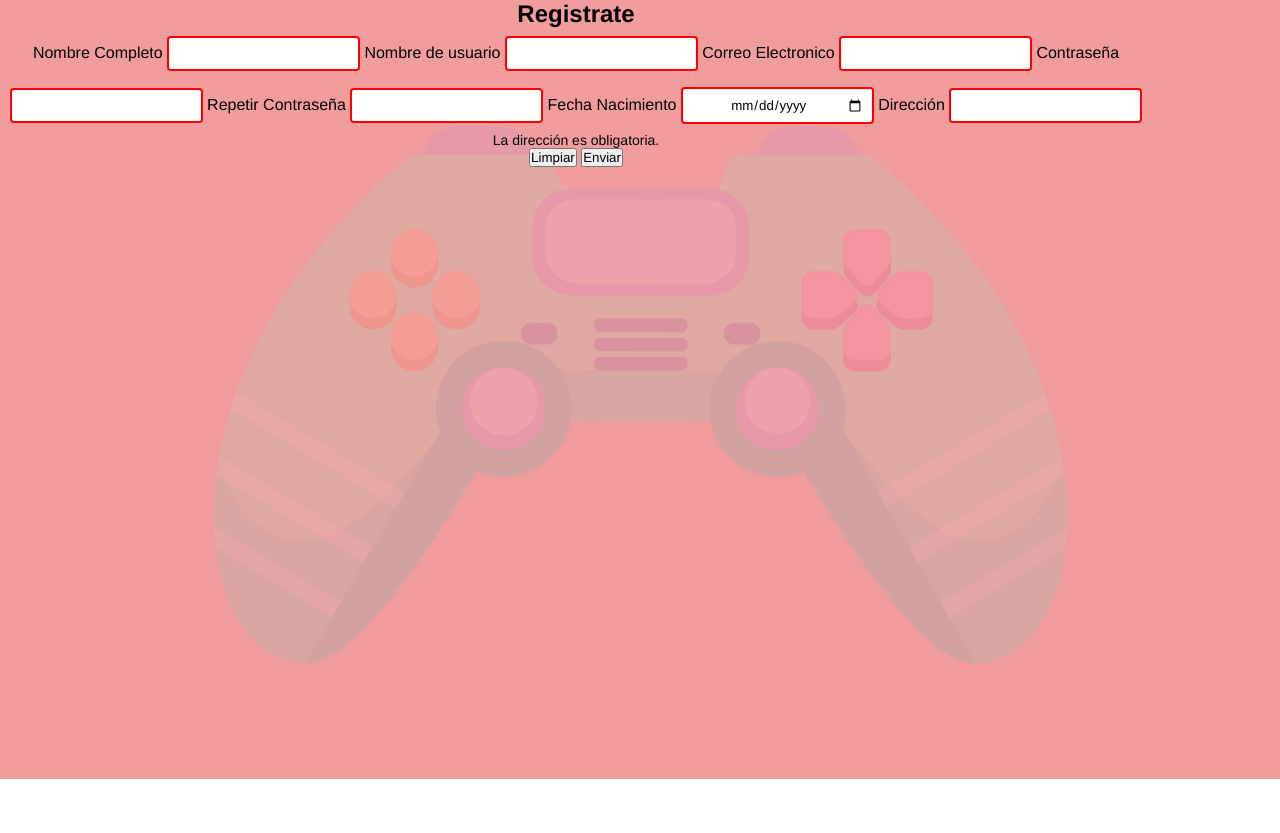
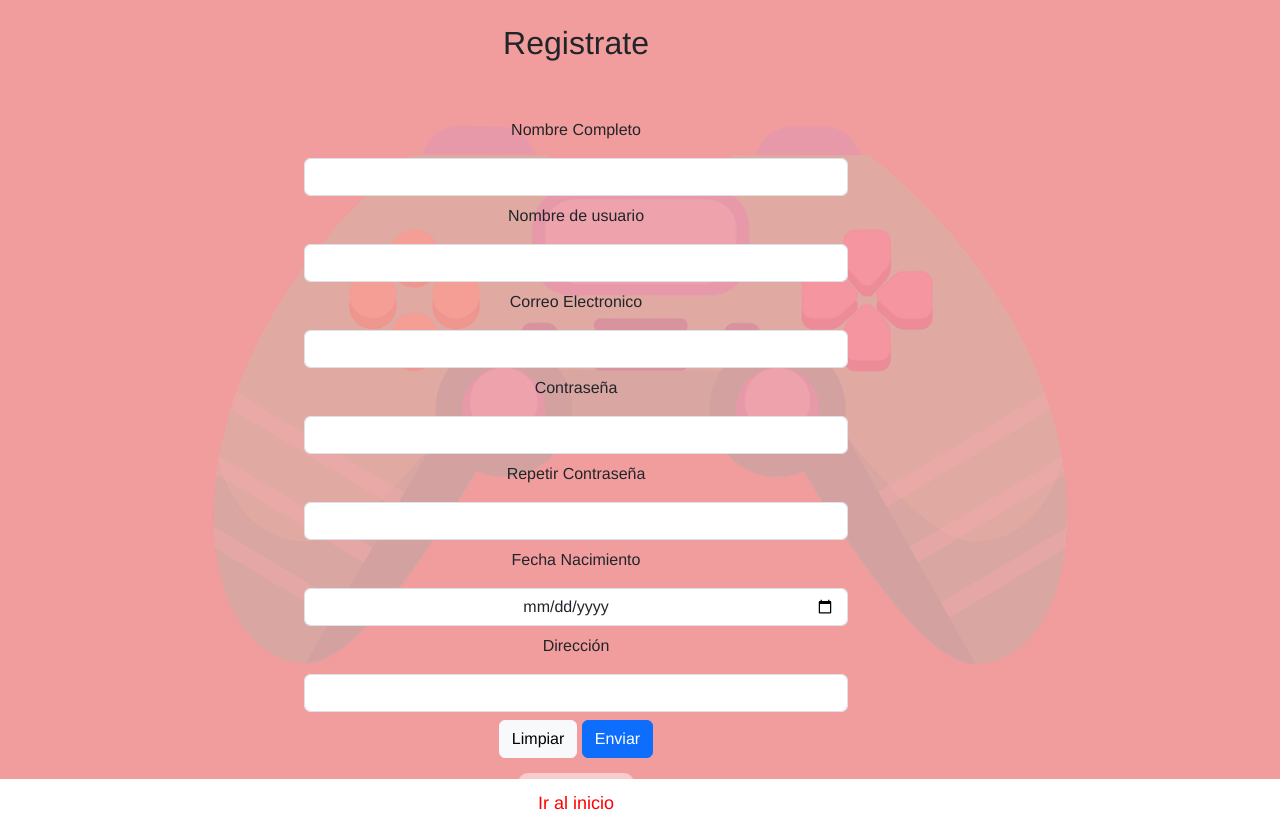
Before and after one commit to isisdagDuoc/proyecto_pyme_juegos, a plain HTML site: page formulario.html in a window 1280 px wide. Both pictures are taken after a click on the button "Limpiar". Before the commit the page ends 800 px from the top, so only its background shows below. Drawn offline with nearby package versions, Linux system fonts and the light colour scheme.

Commit message:
agregar boostrap

```diff
--- a/formulario.html
+++ b/formulario.html
@@ -3,40 +3,46 @@
 <head>
     <meta charset="UTF-8">
     <meta name="viewport" content="width=device-width, initial-scale=1.0">
+    <title>formulario de registro</title>
+    <link href="https://cdn.jsdelivr.net/npm/bootstrap@5.3.0/dist/css/bootstrap.min.css" rel="stylesheet">
     <link rel="stylesheet" href="style.css">
-    <title>formulario de registro</title>
 
 </head>
 <body>
-    <form id="formulario">
-        <h2>Registrate</h2>
+    <form id="formulario" class="w-50 p-3 mx-auto p-2">
+    <div class="mb-3">
+        <h2 class="mb-5 p-2">Registrate</h2>
 
-        <label for="nombre_completo">Nombre Completo</label>
+        <label for="nombre_completo" class="form-label">Nombre Completo</label>
         <input type="text" name="nombre_completo" id="nombre" class="form-control">
 
-        <label for="nombre_usuario">Nombre de usuario</label>
+        <label for="nombre_usuario" class="form-label">Nombre de usuario</label>
         <input type="text" name="nombre_usuario" id="usuario" class="form-control">
 
-        <label for="correo">Correo Electronico</label>
+        <label for="correo" class="form-label">Correo Electronico</label>
         <input type="email"name ="correo" id="correo" class="form-control">
 
-        <label for="contraseña">Contraseña</label>
+        <label for="contraseña" class="form-label">Contraseña</label>
         <input type="password"name="contraseña" id="contraseña" class="form-control">
 
-        <label for="repetir_contraseña">Repetir Contraseña</label>
+        <label for="repetir_contraseña" class="form-label">Repetir Contraseña</label>
         <input type="password" name="repetir_contraseña" id="repcontraseña" class="form-control">
 
-        <label for="fecha_nacimiento">Fecha Nacimiento</label>
+        <label for="fecha_nacimiento" class="form-label">Fecha Nacimiento</label>
         <input type="date" name="fecha_nacimiento" class="form-control" id="fecha_nac">
 
-        <label for="direccion">Dirección</label>
+        <label for="direccion" class="form-label">Dirección</label>
         <input type="text" name="direccion" class="form-control" id="direccion">
 
-        <p class="error-message"></p>
+        <p class="error-message card text-bg-danger mb-3"></p>
 
-        <button id="btnLimpiar">Limpiar</button>
-        <button type="submit">Enviar</button>
+        <button id="btnLimpiar" type="reset" class="btn btn-light">Limpiar</button>
+        <button type="submit" class="btn btn-primary">Enviar</button>
+    </div>
     </form>
+
+    <a href="index.html" class="categoria">Ir al inicio</a>
+
 
     <script src="https://code.jquery.com/jquery-3.6.0.min.js"></script>
     <script src="main.js"></script>
--- a/main.js
+++ b/main.js
@@ -14,14 +14,14 @@ function () {
     //valida que el input de nombre no quede vacio
     if ($("#nombre").val().trim() === "") {
         $("#nombre").addClass("is-invalid");
-        $("#nombre").next(".error-message").text("El nombre es obligatorio.").show();
+        $(".error-message").text("El nombre es obligatorio.").show();
         isValid = false;
     }
 
        //valida que el input de usuario no quede vacio
     if ($("#usuario").val().trim() === "") {
         $("#usuario").addClass("is-invalid");
-        $("#usuario").next(".error-message").text("El nombre de usuario es obligatorio.").show();
+        $(".error-message").text("El nombre de usuario es obligatorio.").show();
         isValid = false;
     }
 
@@ -29,7 +29,7 @@ function () {
        //valida que el input de correo no quede vacio
     if ($("#correo").val().trim() === "") {
         $("#correo").addClass("is-invalid");
-        $("#correo").next(".error-message").text("El correo electronico es obligatorio.").show();
+        $(".error-message").text("El correo electronico es obligatorio.").show();
         isValid = false;
     }
 
@@ -37,14 +37,15 @@ function () {
     if ($("#contraseña").val().trim() === "" || $("#repcontraseña").val().trim() === "" ) {
         $("#contraseña").addClass("is-invalid");
         $("#repcontraseña").addClass("is-invalid");
-        $("#contraseña").next(".error-message").text("La contraseña es obligatoria.").show();
+
+        $(".error-message").text("La contraseña es obligatoria.").show();
         isValid = false;
     }
 
        //valida que el input de fecha nacimiento no quede vacio
      if ($("#fecha_nac").val().trim() === "") {
         $("#fecha_nac").addClass("is-invalid");
-        $("#fecha_nac").next(".error-message").text("La fecha de nacimiento es obligatoria.").show();
+        $(".error-message").text("La fecha de nacimiento es obligatoria.").show();
         isValid = false;
     }
 
@@ -52,7 +53,7 @@ function () {
        //valida que el input de dirección no quede vacio
     if ($("#direccion").val().trim() === "") {
         $("#direccion").addClass("is-invalid");
-        $("#direccion").next(".error-message").text("La dirección es obligatoria.").show();
+        $(".error-message").text("La dirección es obligatoria.").show();
         isValid = false;
     }
 
@@ -78,12 +79,6 @@ function () {
         $("#direccion").removeClass("is-invalid");
 
         // Ocultar mensajes de error
-        $("#nombre").next(".error-message").hide().text("");
-        $("#usuario").next(".error-message").hide().text("");
-        $("#correo").next(".error-message").hide().text("");
-        $("#contraseña").next(".error-message").hide().text("");
-        $("#repcontraseña").next(".error-message").hide().text("");
-        $("#fecha_nac").next(".error-message").hide().text("");
-        $("#direccion").next(".error-message").hide().text("");
+        $(".error-message").hide().text("");
     });
 })
```
Also changed, not shown: aventura.html (+2 -0 lines), deportes.html (+2 -0 lines), index.html (+4 -3 lines).
